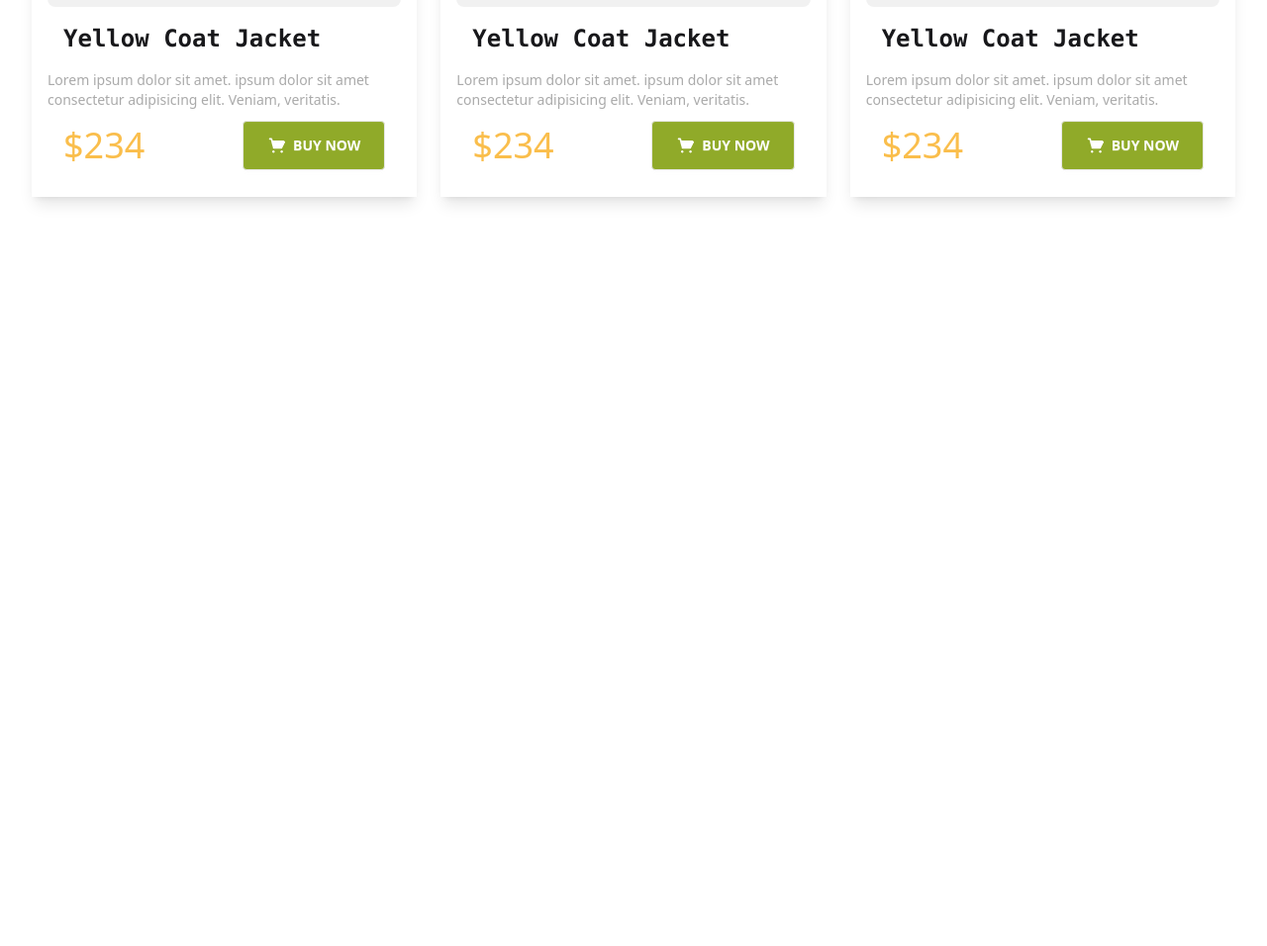
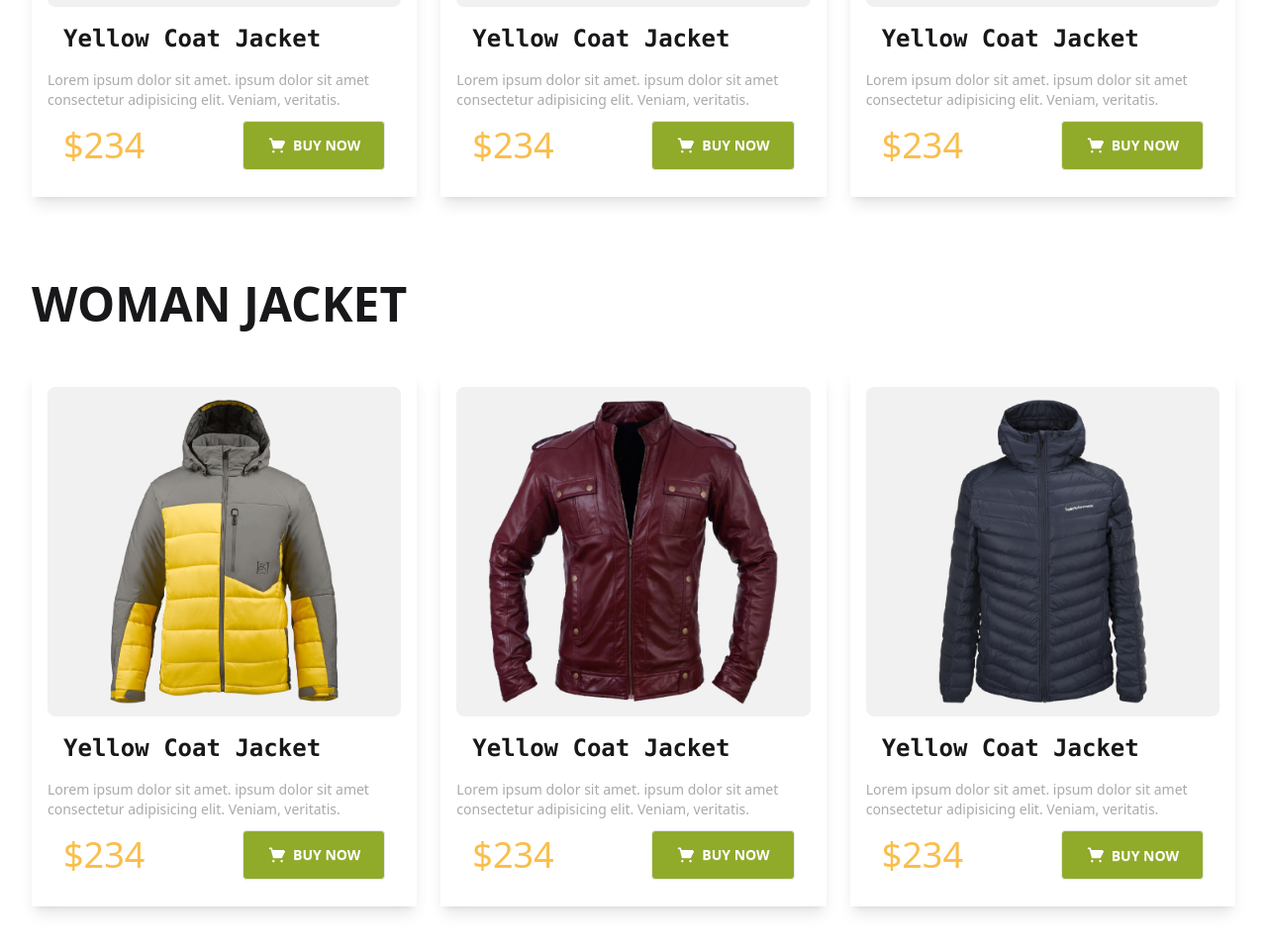
Before and after one commit to jahid-git198/assignment--2, a plain HTML site: page index.html in a window 1280 px wide. Shown: the part 963-1919 px from the top of the page at 99% size. Before the commit the page ends 1202 px from the top, so only its background shows below. Drawn offline with nearby package versions, Linux system fonts and the light colour scheme.

Commit message:
pore part code

```diff
--- a/index.html
+++ b/index.html
@@ -131,7 +131,51 @@
 
         </section>
 
+        <!-- second part design  -->
+         <section class="  ">
+        <div class="max-w-7xl mx-auto px-4  sm:px-4 lg:px-8 justify-center items-center mb-10">
 
+             <h1 class="text-blak  font-bold  text-[48px] text-center py-8  sm:text:left md:text-left lg:text-left uppercase">woman jacket</h1>
+           <div class="grid sm:grid-cols-2 md:grid-cols-2 lg:grid-cols-3 w-full gap-6  ">
+
+
+
+              <div class="bg-[#FFFFFF] p-4  w-full    shadow-lg items-end ">
+              <img class=" bg-[#F1F1F1]  px-8 py-3 flex items-center rounded-lg " src="imag/jacket-4.png" alt="">
+              <h1 class="text-2xl  capitalize p-4 font-bold font-mono">yellow coat jacket</h1>
+              <p class="text-[#aaa] text-sm ">Lorem ipsum dolor sit amet. ipsum dolor sit amet consectetur adipisicing elit. Veniam, veritatis.</p>
+             <div class="flex    justify-between items-center p-4">
+              <span class="text-[#FABE4C] text-4xl font-blac">$234</span>
+              <button class="btn bg-[#90AA29] text-white -my-8 p-6 "> <img class="h-5" src="icon/shopping-cart 1.png" alt=""> BUY NOW</button>
+             </div>
+            </div>
+            <div  class="bg-[#FFFFFF] p-4  w-full    shadow-lg ">
+              <img class=" bg-[#F1F1F1]   px-8 py-3 rounded-lg " src="imag/jacket-5.png" alt="">
+              <h1 class="text-2xl  capitalize p-4 font-bold font-mono">yellow coat jacket</h1>
+              <p class="text-[#aaa] text-sm " >Lorem ipsum dolor sit amet. ipsum dolor sit amet consectetur adipisicing elit. Veniam, veritatis.</p>
+            <div class="flex    justify-between items-center p-4">
+              <span class="text-[#FABE4C] text-4xl font-blac">$234</span>
+              <button class="btn bg-[#90AA29] text-white -my-8 p-6"> <img class="h-5" src="icon/shopping-cart 1.png" alt=""> BUY NOW</button>
+             </div>
+            </div>
+
+            <div class="bg-[#FFFFFF] p-4  w-full    shadow-lg ">
+              <img class=" bg-[#F1F1F1]  px-8 py-3 rounded-lg " src="imag/jacket-6.png" alt="">
+              <h1 class="text-2xl  capitalize p-4 font-bold font-mono">yellow coat jacket</h1>
+              <p class="text-[#aaa] text-sm ">Lorem ipsum dolor sit amet. ipsum dolor sit amet consectetur adipisicing elit. Veniam, veritatis.</p>
+            <div class="flex    justify-between items-center p-4">
+              <span class="text-[#FABE4C] text-4xl font-blac">$234</span>
+              <button class="btn bg-[#90AA29] text-white -my-8 p-6"> <img class="h-5" src="icon/shopping-cart 1.png" alt=""> BUY NOW</button>
+             </div>
+            </div>
+
+
+             </div>
+        </div>
+
+
+
+        </section>
        </main>
 
 
```
